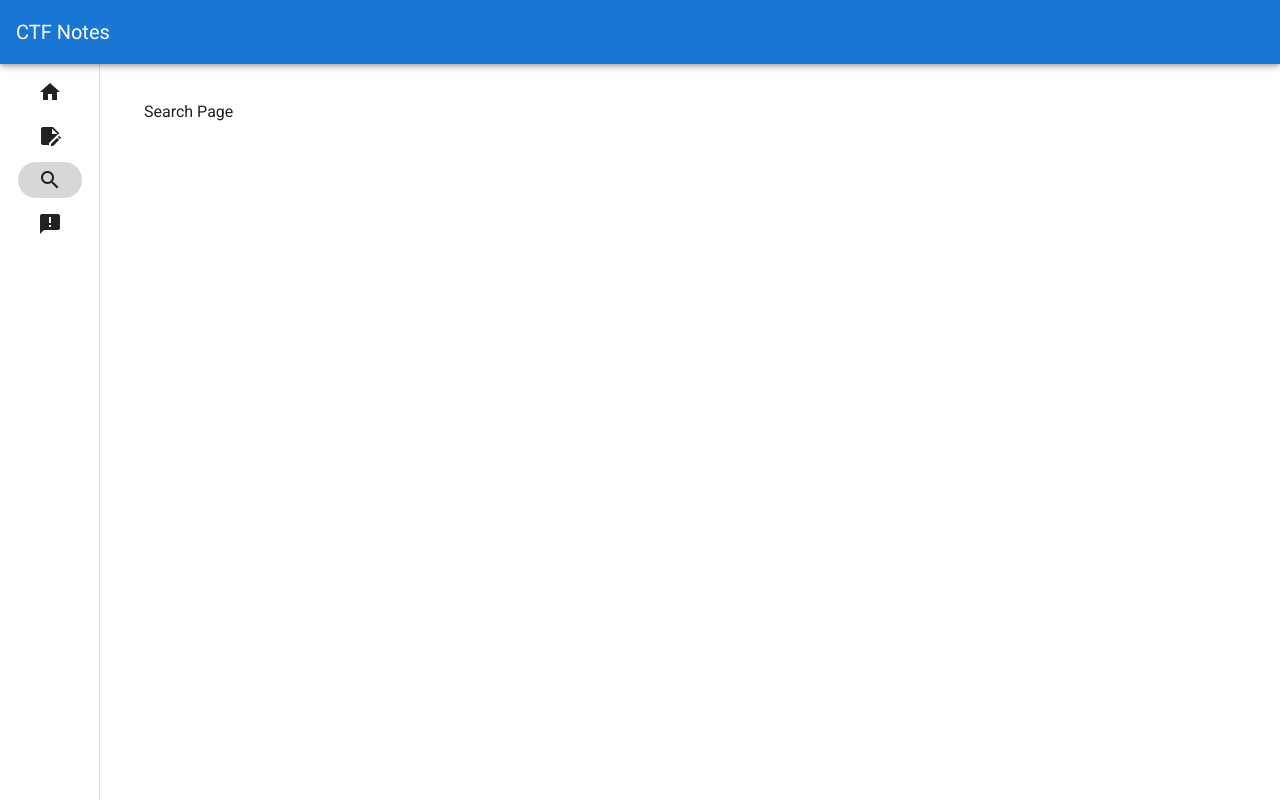
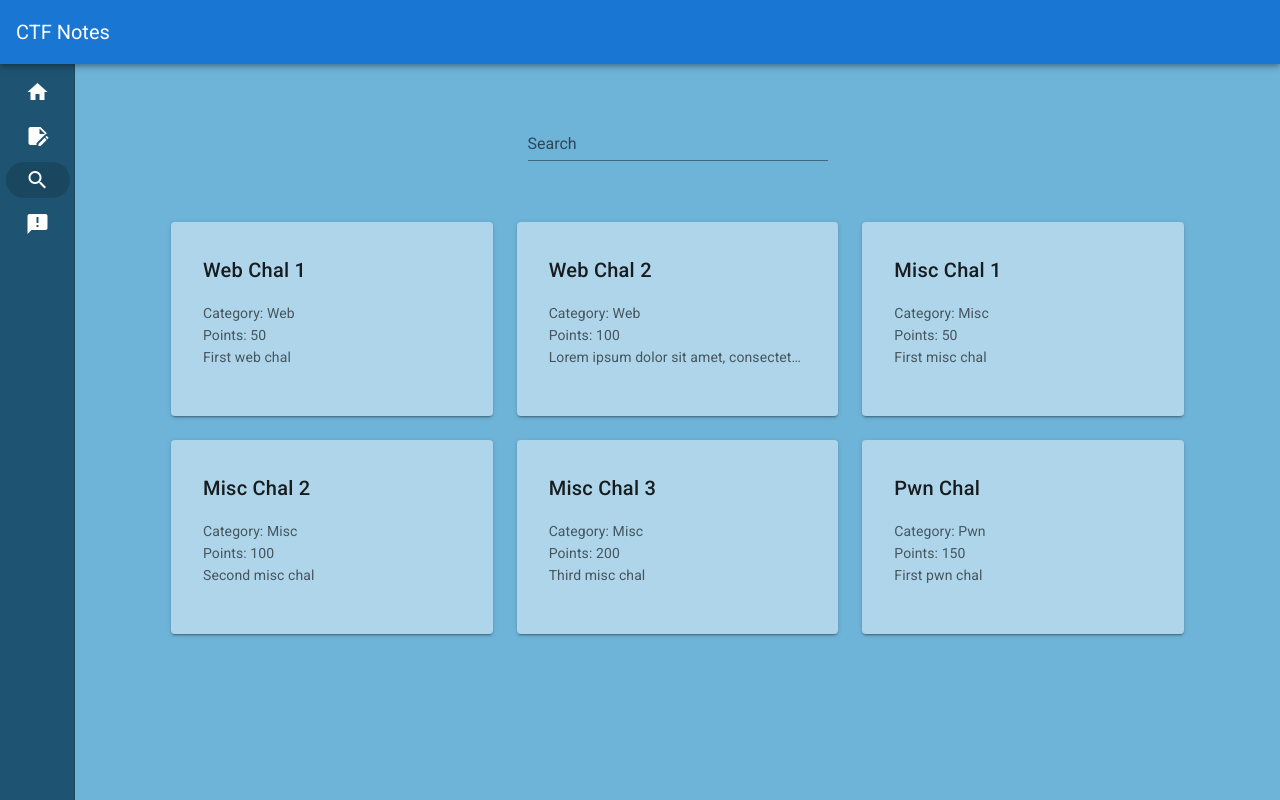
Before and after one commit to mug1wara26/CS6131-Websites, a Vue app: page /search in a window 1280 px wide. Built offline with nearby package versions, Linux system fonts and the light colour scheme.

Commit message:
custom search done

```diff
--- a/src/App.vue
+++ b/src/App.vue
@@ -1,5 +1,5 @@
 <template>
-  <v-app>
+  <v-app style="background: #6EB3D8">
     <v-app-bar
         app
         clipped-left
@@ -25,8 +25,9 @@
         clipped
         :mini-variant.sync="isNotMobile"
         :temporary.sync="isMobile"
-        mini-variant-width="100px"
+        mini-variant-width="75px"
         absolute
+        color="#1E5471"
     >
       <v-list dense nav>
         <v-tooltip bottom v-for="item in routes" :key="item.name">
@@ -40,7 +41,7 @@
                   rounded
                   v-bind="attrs"
                   v-on="on">
-                <v-icon>
+                <v-icon color="white">
                   {{ item.icon }}
                 </v-icon>
 
--- a/src/views/Home.vue
+++ b/src/views/Home.vue
@@ -2,7 +2,14 @@
   <v-container fluid>
     <h1> Organise your CTF experience</h1>
     <p>For the regular CTF player who loses track of the challenges they are working on</p>
+    Features:
+    <ul>
+      <li>Collaborative note taking</li>
+      <li>Order challenges by points, category or difficulty</li>
+      <li>Markdown rending with syntax highlighting</li>
+    </ul>
 
+    <v-container class="mt-4">
       <v-btn color="primary" class="mr-4 mb-2" to="/notes">
         Start Now
         <v-icon>mdi-arrow-right-thin</v-icon>
@@ -17,6 +24,7 @@
         Register
         <v-icon>mdi-login</v-icon>
       </v-btn>
+    </v-container>
 
     <v-dialog
         v-model="register"
--- a/src/views/Search.vue
+++ b/src/views/Search.vue
@@ -1,11 +1,90 @@
 <template>
-  <v-container fluid>
-    Search Page
+  <v-container fluid class="px-16">
+    <v-container class="d-flex justify-center">
+      <v-text-field
+          v-model="searchText"
+          label="Search"
+          style="max-width: 300px"
+      >
+      </v-text-field>
+    </v-container>
+
+    <v-row class="mt-4">
+      <v-col cols="12" lg="4" md="8" v-for="(item, index) in notes.filter(obj=>{ return obj.name.toLowerCase().startsWith(searchText) || searchText.length === 0})" :key="index">
+          <v-card class="pa-4 fill-height d-flex flex-column" elevation="2" color="#AED5EA">
+            <v-card-title> {{item.name}} </v-card-title>
+            <v-card-text>
+              Category: {{item.category}} <br/>
+              Points: {{item.points}}
+              <p class="text-truncate">{{item.description}}</p>
+            </v-card-text>
+          </v-card>
+      </v-col>
+    </v-row>
   </v-container>
 </template>
 
 <script lang="ts">
 import Vue from "vue";
 
-export default Vue.extend({})
+export default Vue.extend({
+  name: "Search",
+  data:()=>({
+    searchText: ''
+  }),
+  computed: {
+    notes(): Array<{
+      name: string,
+      points: number,
+      difficulty: string,
+      description: string,
+      category: string
+    }> {
+      return [
+        {
+          name: 'Web Chal 1',
+          points: 50,
+          difficulty: "easy",
+          description: "First web chal",
+          category: "Web"
+        },
+        {
+          name: 'Web Chal 2',
+          points: 100,
+          difficulty: "medium",
+          description: "Lorem ipsum dolor sit amet, consectetur adipiscing elit, sed do eiusmod tempor incididunt ut labore et dolore magna aliqua. Ut enim ad minim veniam, quis nostrud exercitation ullamco laboris nisi ut aliquip ex ea commodo consequat. Duis aute irure dolor in reprehenderit in voluptate velit esse cillum dolore eu fugiat nulla pariatur. Excepteur sint occaecat cupidatat non proident, sunt in culpa qui officia deserunt mollit anim id est laborum.",
+          category: "Web"
+        },
+        {
+          name: 'Misc Chal 1',
+          points: 50,
+          difficulty: "easy",
+          description: "First misc chal",
+          category: "Misc"
+        },
+        {
+          name: 'Misc Chal 2',
+          points: 100,
+          difficulty: "medium",
+          description: "Second misc chal",
+          category: "Misc"
+        },
+        {
+          name: 'Misc Chal 3',
+          points: 200,
+          difficulty: "hard",
+          description: "Third misc chal",
+          category: "Misc"
+        },
+        {
+          name: 'Pwn Chal',
+          points: 150,
+          difficulty: "medium",
+          description: "First pwn chal",
+          category: "Pwn"
+        }
+      ]
+    }
+  }
+})
 </script>
```
Lines whose indentation alone changed are shown as unchanged.
